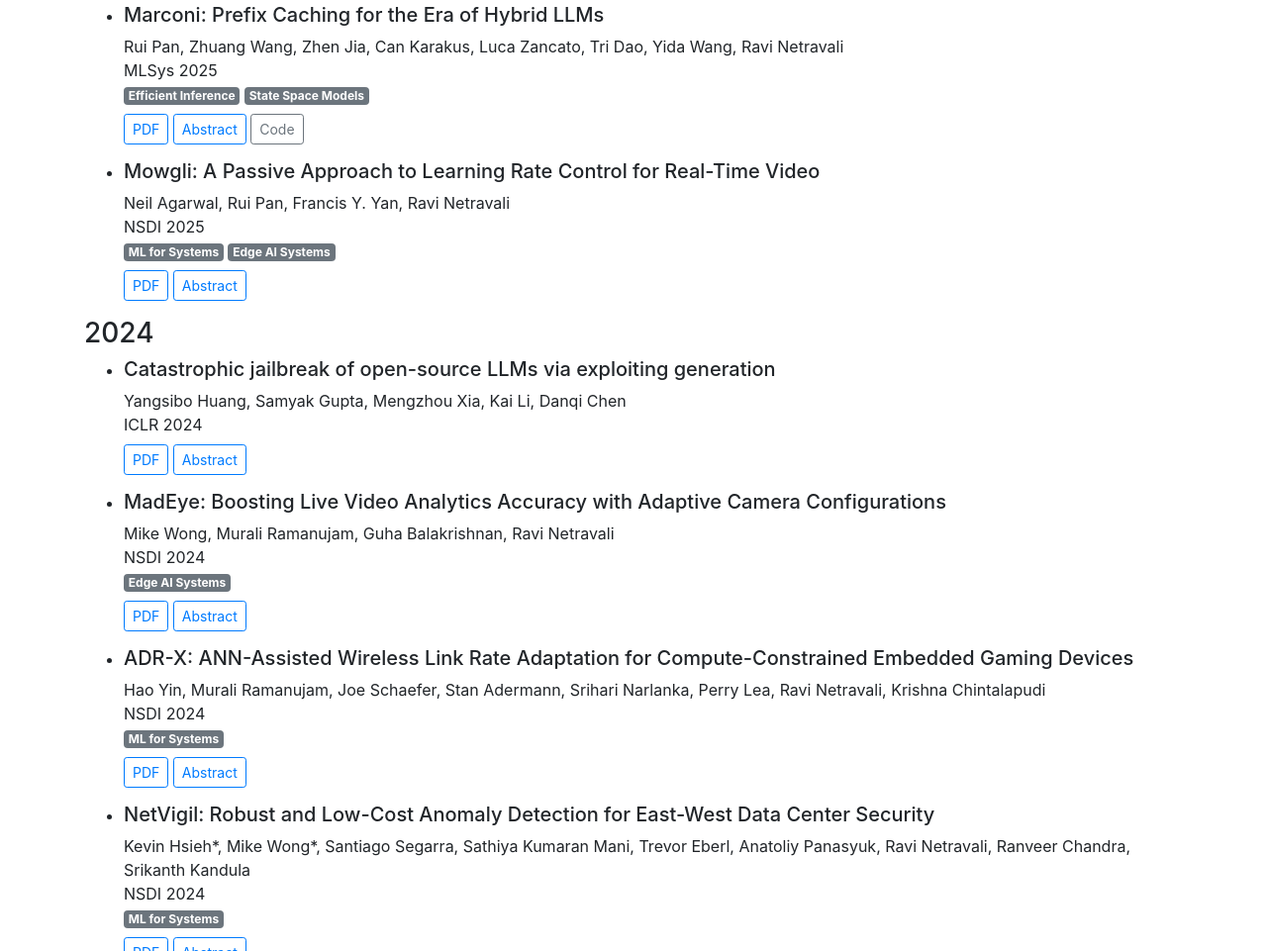
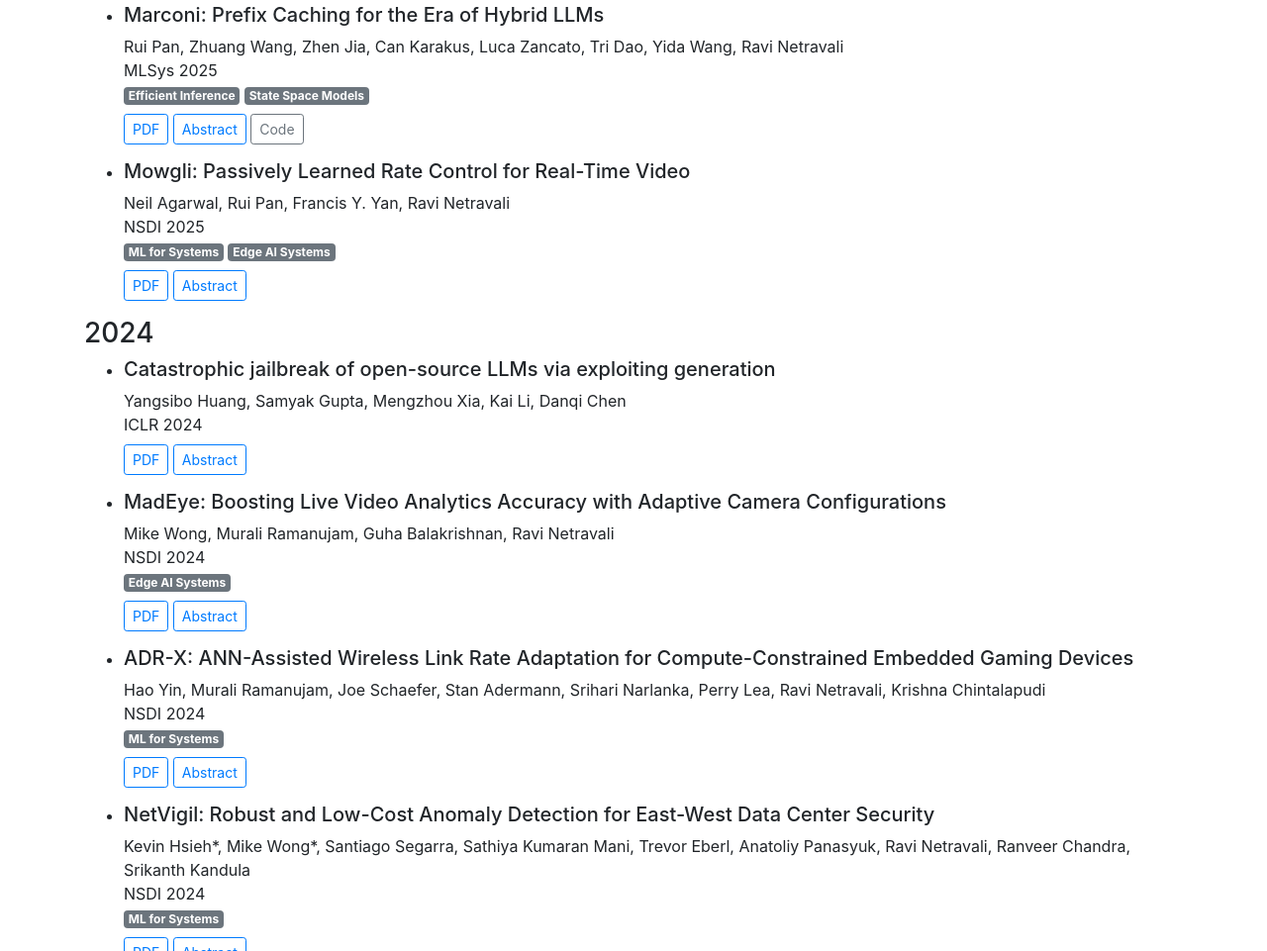
Before and after one commit to SysML-Princeton/website, a plain HTML site: page publications.html in a window 1280 px wide. Shown: the part 1008-1969 px from the top of the page at 99% size. Drawn offline with nearby package versions, Linux system fonts and the light colour scheme; some icons are missing.

Commit message:
minor updates

```diff
--- a/publications.html
+++ b/publications.html
@@ -269,7 +269,7 @@
               </div>
             </li>
             <li class="paper-item">
-              <h5>Mowgli: A Passive Approach to Learning Rate Control for Real-Time Video</h5>
+              <h5>Mowgli: Passively Learned Rate Control for Real-Time Video</h5>
               Neil Agarwal, Rui Pan, Francis Y. Yan, Ravi Netravali <br>
               NSDI 2025<br>
               <span class="badge badge-secondary">ML for Systems</span>
```
Also changed, not shown: 1 other file.
